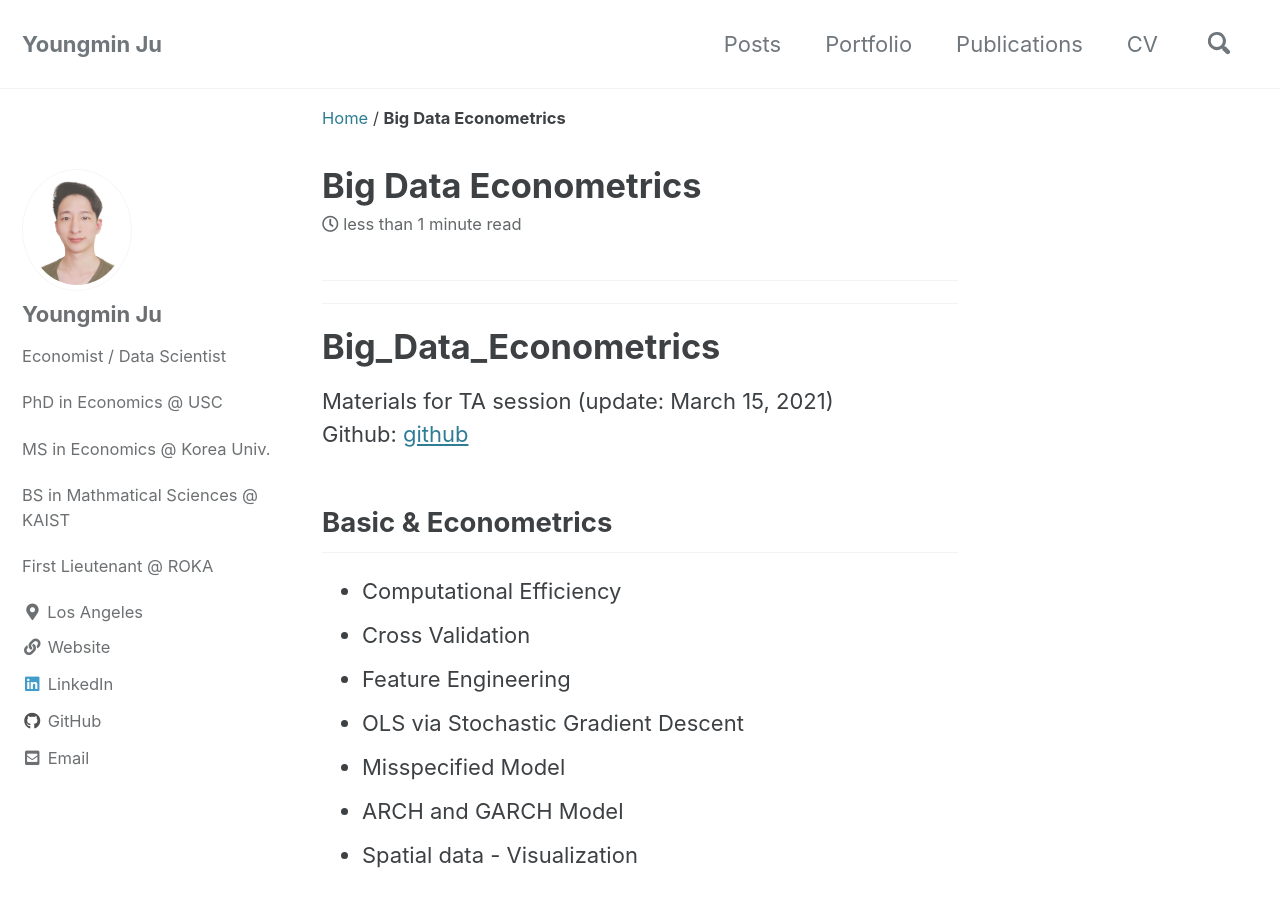
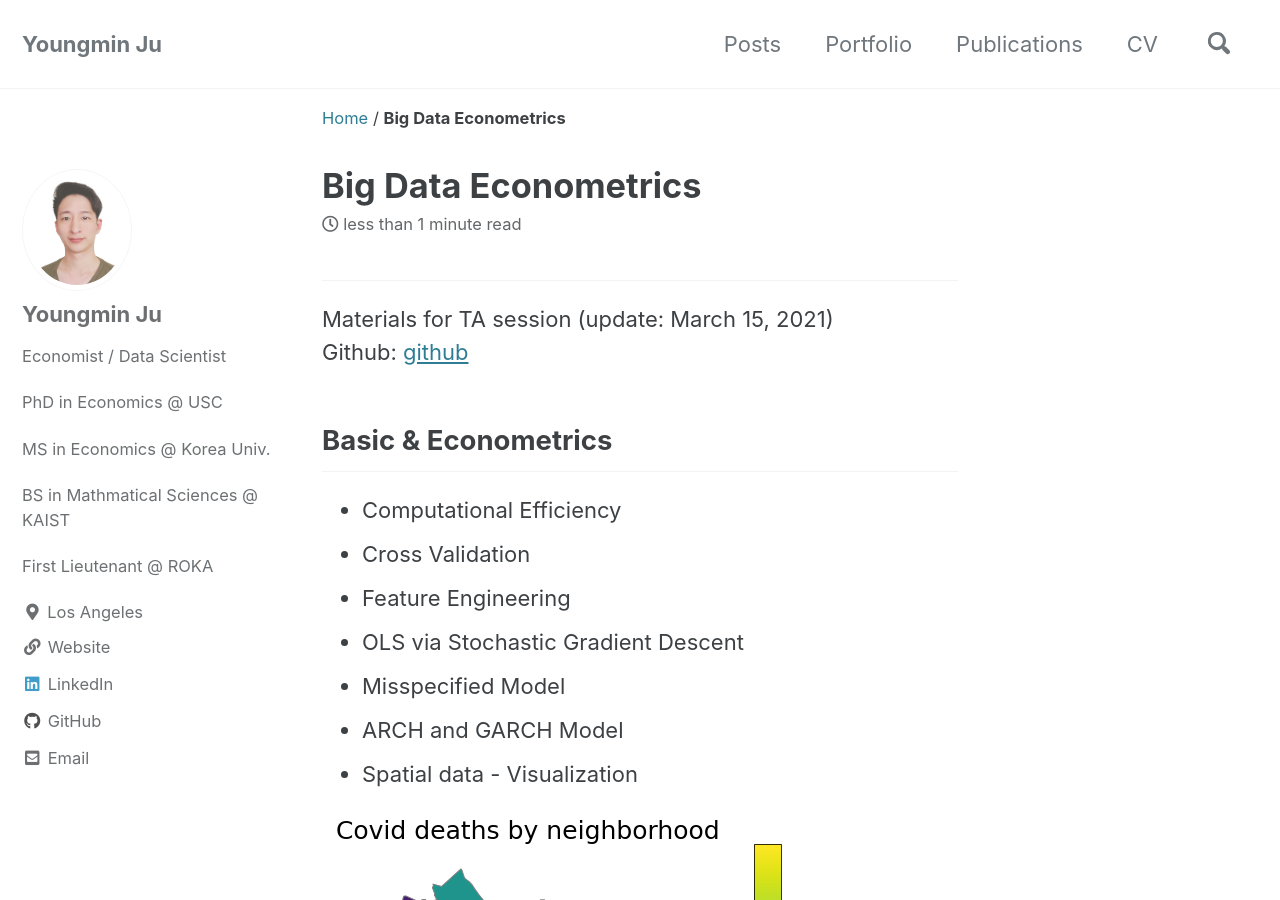
Before and after one commit to ymju86/ymju86.github.io, a Jekyll site: the page built from _posts/2020-02-20-BigDataEconometrics.md, in a window 1280 px wide and 900 px high. Built offline with Jekyll 4.4.1, drawn with Linux system fonts in a browser that asks for light colours; cached includes are drawn as plain includes; comment, search, counter and statistics services are not loaded.

Commit message:
Update 2020-02-20-BigDataEconometrics.md

```diff
--- a/_posts/2020-02-20-BigDataEconometrics.md
+++ b/_posts/2020-02-20-BigDataEconometrics.md
@@ -1,11 +1,7 @@
 ---
 title: "Big Data Econometrics"
 ---
-
 --------------------------------------------------------------------------------------
---------------------------------------------------------------------------------------
-
-# Big_Data_Econometrics
 Materials for TA session (update: March 15, 2021)
 Github: [github](https://github.com/ymju86/Big_Data_Econometrics)
 
```
